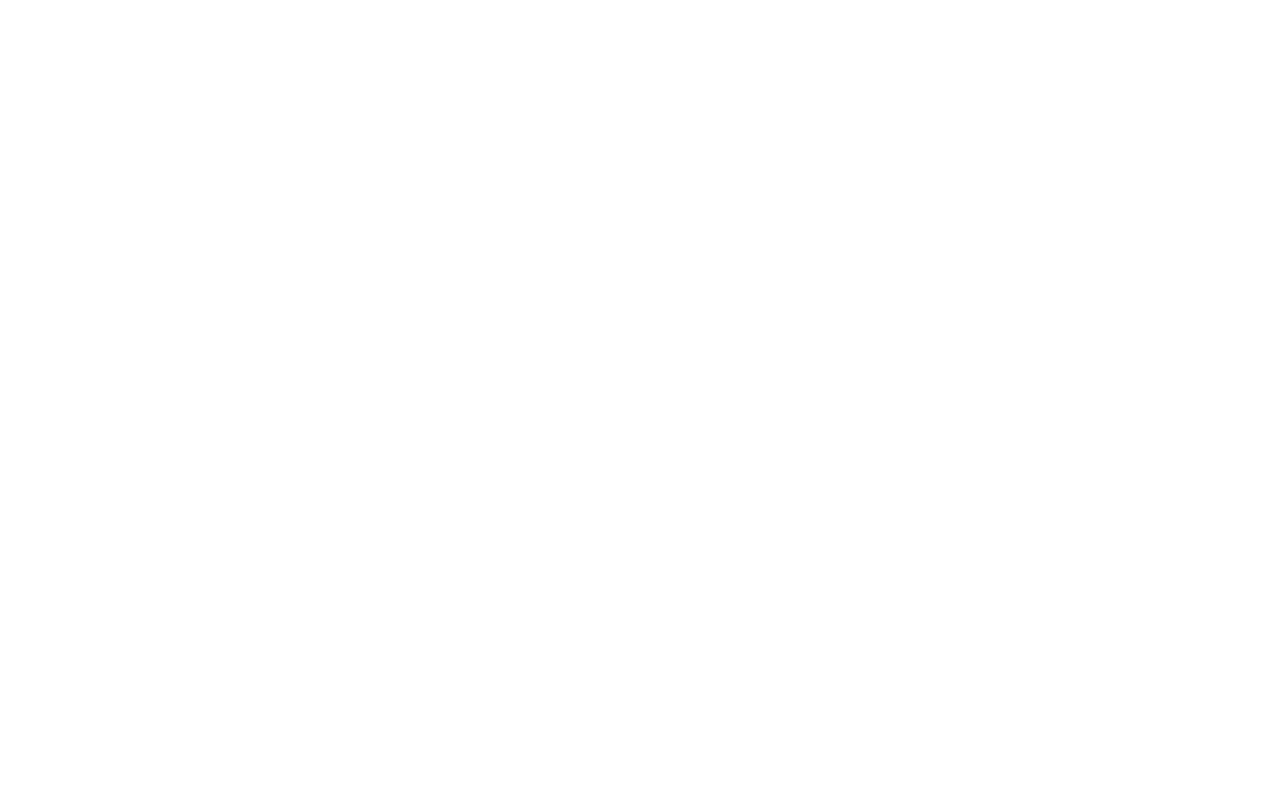
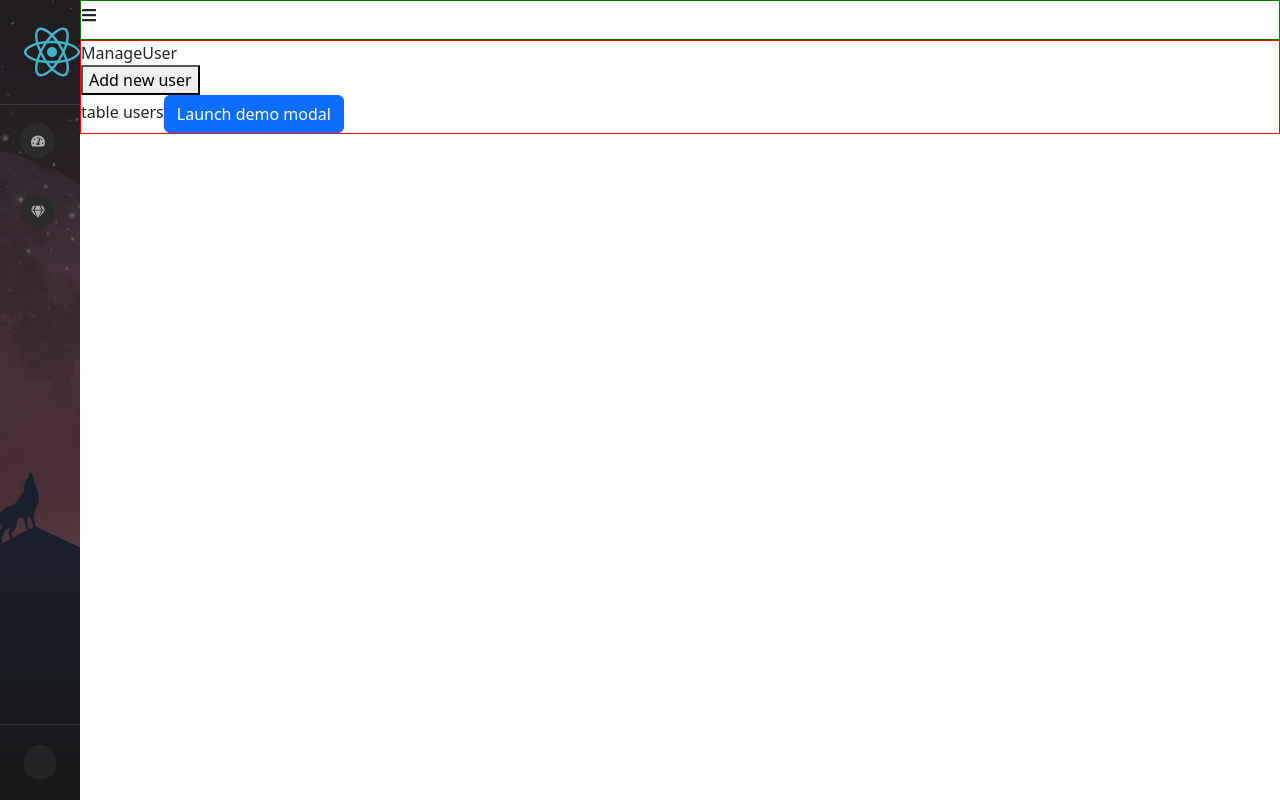
Before and after one commit to buiduchai/ProjectDemo, a React (Create React App) app: page /admins/manage-user in a window 1280 px wide. Before the commit this address had no page. Built offline with nearby package versions, Linux system fonts and the light colour scheme.

Commit message:
video 56

```diff
--- a/package.json
+++ b/package.json
@@ -6,15 +6,18 @@
     "@testing-library/jest-dom": "5.16.4",
     "@testing-library/react": "13.3.0",
     "@testing-library/user-event": "13.5.0",
+    "axios": "0.27.2",
     "bootstrap": "5.3.8",
     "react": "18.2.0",
     "react-bootstrap": "2.10.10",
     "react-dom": "18.2.0",
     "react-icons": "4.4.0",
+    "react-paginate": "8.1.3",
     "react-pro-sidebar": "0.7.1",
     "react-redux": "8.0.1",
     "react-router-dom": "7.9.4",
     "react-scripts": "5.0.1",
+    "react-toastify": "9.0.7",
     "redux": "4.2.0",
     "redux-devtools-extension": "2.13.9",
     "redux-thunk": "2.4.1",
--- a/src/components/Admin/Admin.js
+++ b/src/components/Admin/Admin.js
@@ -2,6 +2,7 @@
 import "./Admin.scss";
 import { FaBars } from 'react-icons/fa';
 import { useState } from "react";
+import { Outlet, Link } from "react-router";
 
 
 const Admin = (props) => {
@@ -12,8 +13,14 @@
                 <Sidebar collapsed={collapsed}></Sidebar>
             </div>
             <div className="admin-content">
-                <FaBars onClick={() => setCollapsed(!collapsed)}></FaBars>
-                Admin components
+                <div className="admin-header">
+                    <FaBars onClick={() => setCollapsed(!collapsed)}></FaBars>
+                </div>
+                <div className="admin-main">
+                    <Outlet></Outlet>
+                </div>
+
+
             </div>
 
         </div>
--- a/src/components/Admin/Admin.scss
+++ b/src/components/Admin/Admin.scss
@@ -1,9 +1,55 @@
 .admin-container {
     display: flex;
+
+    .admin-content {
+        width: 100%;
+
+        .admin-header {
+            height: 40px;
+            border: 1px solid green;
+        }
+
+        .admin-main {
+            border: 1px solid red;
+        }
+    }
 
     .admin-sidebar {
         .pro-sidebar {
             height: 100vh !important;
         }
+
+        .sidebar-btn-wrapper {
+            display: flex;
+            align-items: center;
+            justify-content: center;
+
+            .sidebar-btn {
+                transition: width 0.3s;
+                width: 150px;
+                padding: 1px 15px;
+                border-radius: 40px;
+                background: rgba(255, 255, 255, 0.05);
+                color: #adadad;
+                text-decoration: none;
+                margin: 0 auto;
+                height: 35px;
+                display: flex;
+                align-items: center;
+                justify-content: center;
+                text-overflow: ellipsis;
+                overflow: hidden;
+
+                span {
+                    margin-left: 5px;
+                    font-size: 13px;
+                }
+
+                &:hover {
+                    color: #ccc;
+                }
+            }
+        }
+
     }
 }
--- /dev/null
+++ b/src/components/Admin/Content/Dashboard.js
@@ -0,0 +1,8 @@
+const Dashboard = (props) => {
+    return (
+        <div>
+            Dashboard
+        </div>
+    )
+}
+export default Dashboard;
--- /dev/null
+++ b/src/components/Admin/Content/ManageUser.js
@@ -0,0 +1,79 @@
+import { useState } from 'react';
+import Button from 'react-bootstrap/Button';
+import Modal from 'react-bootstrap/Modal';
+import ModalCreateUser from './ModalCreateUser';
+
+function Example() {
+    const [show, setShow] = useState(false);
+
+    const handleClose = () => setShow(false);
+    const handleShow = () => setShow(true);
+
+    return (
+        <>
+            <Button variant="primary" onClick={handleShow}>
+                Launch demo modal
+            </Button>
+
+            <Modal show={show} onHide={handleClose} size="xl">
+                <Modal.Header closeButton>
+                    <Modal.Title>Add new user</Modal.Title>
+                </Modal.Header>
+                <Modal.Body>
+                    <form className="row g-3">
+                        <div className="col-md-6">
+                            <label className="form-label">Email</label>
+                            <input type="email" className="form-control" />
+                        </div>
+                        <div className="col-md-6">
+                            <label className="form-label">Password</label>
+                            <input type="password" className="form-control" />
+                        </div>
+                        <div className="col-md-6">
+                            <label className="form-label">Username</label>
+                            <input type="text" className="form-control" />
+                        </div>
+                        <div className="col-md-4">
+                            <label className="form-label">Role</label>
+                            <select className="form-select">
+                                <option selected value='USER'>User</option>
+                                <option>Admin</option>
+                            </select>
+                        </div>
+                        <div className='col-md-12'>
+                            <label className="form-label">Image</label>
+                            <input type='file'></input>
+                        </div>
+                    </form>
+                </Modal.Body>
+                <Modal.Footer>
+                    <Button variant="secondary" onClick={handleClose}>
+                        Close
+                    </Button>
+                    <Button variant="primary" onClick={handleClose}>
+                        Save
+                    </Button>
+                </Modal.Footer>
+            </Modal>
+        </>
+    );
+}
+
+
+const ManageUser = (props) => {
+    return (
+        <div className="manager-user-container">
+            <div className="tittle">
+                ManageUser
+            </div>
+            <div className="user-content">
+                <button>Add new user</button>
+            </div>
+            <div>
+                table users
+                <ModalCreateUser></ModalCreateUser>
+            </div>
+        </div>
+    )
+}
+export default ManageUser;
--- /dev/null
+++ b/src/components/Admin/Content/ModalCreateUser.js
@@ -0,0 +1,66 @@
+import { useState } from 'react';
+import Button from 'react-bootstrap/Button';
+import Modal from 'react-bootstrap/Modal';
+
+const ModalCreateUser = () => {
+    const [show, setShow] = useState(false);
+
+    const handleClose = () => setShow(false);
+    const handleShow = () => setShow(true);
+
+    return (
+        <>
+            <Button variant="primary" onClick={handleShow}>
+                Launch demo modal
+            </Button>
+
+            <Modal
+                show={show}
+                onHide={handleClose}
+                size="xl"
+                backdrop="static"
+            >
+                <Modal.Header closeButton>
+                    <Modal.Title>Add new user</Modal.Title>
+                </Modal.Header>
+                <Modal.Body>
+                    <form className="row g-3">
+                        <div className="col-md-6">
+                            <label className="form-label">Email</label>
+                            <input type="email" className="form-control" />
+                        </div>
+                        <div className="col-md-6">
+                            <label className="form-label">Password</label>
+                            <input type="password" className="form-control" />
+                        </div>
+                        <div className="col-md-6">
+                            <label className="form-label">Username</label>
+                            <input type="text" className="form-control" />
+                        </div>
+                        <div className="col-md-4">
+                            <label className="form-label">Role</label>
+                            <select className="form-select">
+                                <option selected value='USER'>User</option>
+                                <option>Admin</option>
+                            </select>
+                        </div>
+                        <div className='col-md-12'>
+                            <label className="form-label">Image</label>
+                            <input type='file'></input>
+                        </div>
+                    </form>
+                </Modal.Body>
+                <Modal.Footer>
+                    <Button variant="secondary" onClick={handleClose}>
+                        Close
+                    </Button>
+                    <Button variant="primary" onClick={handleClose}>
+                        Save
+                    </Button>
+                </Modal.Footer>
+            </Modal>
+        </>
+    );
+}
+
+export default ModalCreateUser;
--- a/src/components/Admin/Sidebar.js
+++ b/src/components/Admin/Sidebar.js
@@ -1,7 +1,8 @@
 import { ProSidebar, Menu, MenuItem, SubMenu, SidebarHeader, SidebarFooter, SidebarContent } from 'react-pro-sidebar';
 import 'react-pro-sidebar/dist/css/styles.css';
-import { FaTachometerAlt, FaGem, FaList, FaGithub, FaRegLaughWink, FaHeart } from 'react-icons/fa';
+import { FaTachometerAlt, FaGem, FaList, FaGithub, FaRegLaughWink, FaHeart, FaReact } from 'react-icons/fa';
 import sidebarBg from '../../assets/bg2.jpg';
+import { Outlet, Link } from "react-router";
 
 const Sidebar = ({ image, collapsed, toggled, handleToggleSidebar }) => {
     return (
@@ -26,8 +27,10 @@
                             whiteSpace: 'nowrap',
                         }}
                     >
-                        sidebarTitle
+                        <FaReact size='4em' color='#42b7ccff' />
+                        <span>SideBar</span>
                     </div>
+
                 </SidebarHeader>
 
                 <SidebarContent>
@@ -36,19 +39,22 @@
                             icon={<FaTachometerAlt />}
                             suffix={<span className="badge red">new</span>}
                         >
-                            dashboard
+                            Dashboard
+                            <Link to="/admins"></Link>
                         </MenuItem>
-                        <MenuItem icon={<FaGem />}> components</MenuItem>
+                        {/* <MenuItem icon={<FaGem />}> components</MenuItem> */}
                     </Menu>
                     <Menu iconShape="circle">
                         <SubMenu
                             suffix={<span className="badge yellow">3</span>}
                             // title={intl.formatMessage({ id: 'withSuffix' })}
-                            icon={<FaRegLaughWink />}
+                            icon={<FaGem />}
+                            title="Features"
                         >
-                            <MenuItem> 1</MenuItem>
-                            <MenuItem> 2</MenuItem>
-                            <MenuItem> 3</MenuItem>
+                            <MenuItem> Quan ly User
+                                <Link to="/admins/manage-user"></Link></MenuItem>
+                            <MenuItem> Quan ly bai Quiz</MenuItem>
+                            <MenuItem> Quan ly cau hoi</MenuItem>
                         </SubMenu>
 
                     </Menu>
@@ -62,7 +68,7 @@
                         }}
                     >
                         <a
-                            href="https://github.com/azouaoui-med/react-pro-sidebar"
+                            href="https://github.com/buiduchai/ProjectDemo"
                             target="_blank"
                             className="sidebar-btn"
                             rel="noopener noreferrer"
@@ -74,7 +80,7 @@
                         </a>
                     </div>
                 </SidebarFooter>
-            </ProSidebar>
+            </ProSidebar >
         </>
     )
 }
--- a/src/index.js
+++ b/src/index.js
@@ -9,6 +9,8 @@
 import User from './components/User/User';
 import Admin from './components/Admin/Admin';
 import Homepage from './components/Home/Homepage';
+import ManageUser from './components/Admin/Content/ManageUser';
+import Dashboard from './components/Admin/Content/Dashboard';
 
 const root = ReactDOM.createRoot(document.getElementById('root'));
 root.render(
@@ -21,7 +23,10 @@
             <Route path="/users" element={<User />} />
 
           </Route>
-          <Route path="/admins" element={<Admin />} />
+          <Route path="/admins" element={<Admin />} >
+            <Route index element={<Dashboard />} />
+            <Route path="manage-user" element={<ManageUser />} />
+          </Route>
         </Routes>
       </BrowserRouter>
     </React.StrictMode>
```
Also changed, not shown: 1 other file (tests, documents, lock files or other folders).
